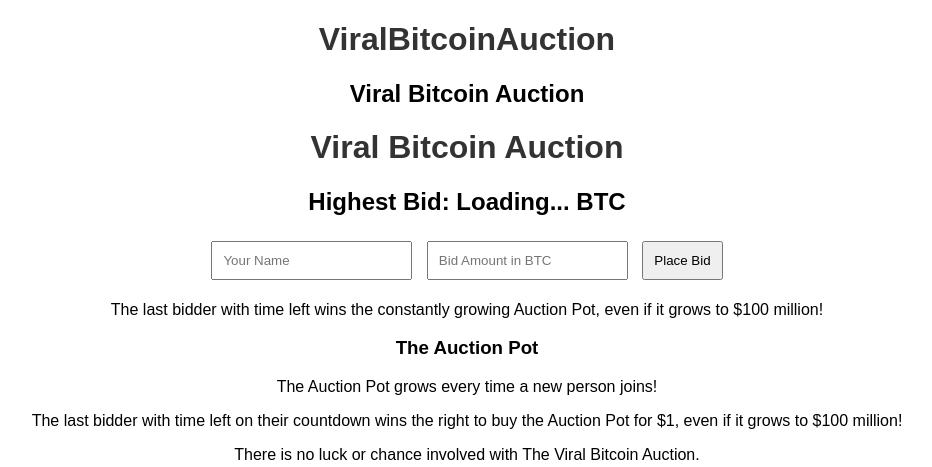
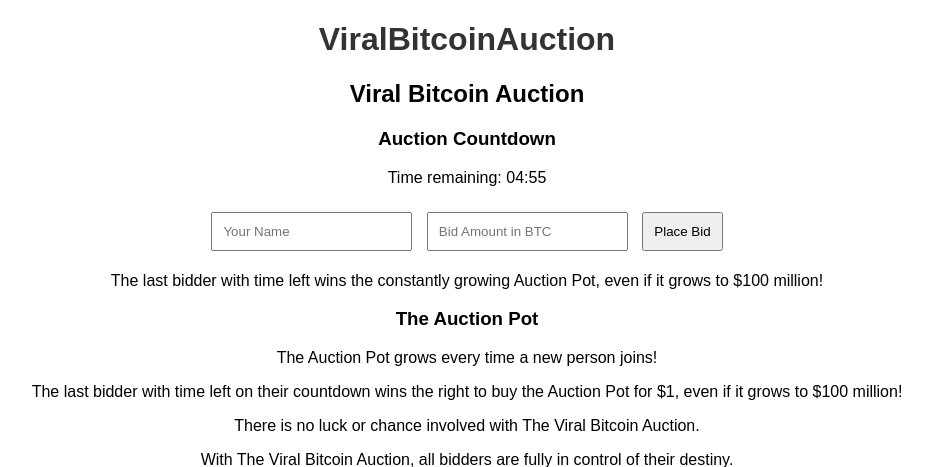
Before and after one commit to lancemcpherson88/Viral-Money-Auction, a Python web app: template templates/auction.html in a window 1280 px wide. Shown: the top 467 px of the page, without its empty margins (173-1105 px from the left). Run offline with Jinja, Linux system fonts and the light colour scheme; the template is opened without the code that fills it, so the values that code supplies are empty.

Commit message:
Update auction.html

```diff
--- a/templates/auction.html
+++ b/templates/auction.html
@@ -9,8 +9,8 @@
 <body>
     <h1>ViralBitcoinAuction</h1>
     <h2>Viral Bitcoin Auction</h2>
-   <h1>Viral Bitcoin Auction</h1>
-    <h2>Highest Bid: <span id="highest-bid">Loading...</span> BTC</h2>
+      <h3>Auction Countdown</h3>
+    <p>Time remaining: <span id="countdown-timer">Loading...</span></p>
 
     <form id="bid-form">
         <input type="text" name="user" placeholder="Your Name" required>
@@ -19,8 +19,32 @@
     </form>
 
     <script>
-        // Fetch the highest bid initially
-        fetchHighestBid();
+        // Set the countdown time in seconds (e.g., 5 minutes = 300 seconds)
+        let countdownTime = 300; // Adjust this for the starting countdown time
+
+        // Function to update the countdown timer
+        function updateCountdown() {
+            let minutes = Math.floor(countdownTime / 60);
+            let seconds = countdownTime % 60;
+
+            // Format the timer to have two digits
+            minutes = minutes < 10 ? "0" + minutes : minutes;
+            seconds = seconds < 10 ? "0" + seconds : seconds;
+
+            document.getElementById("countdown-timer").innerText = `${minutes}:${seconds}`;
+
+            // Decrement the countdown time
+            countdownTime--;
+
+            // If the countdown reaches zero, stop the timer and display a message
+            if (countdownTime < 0) {
+                clearInterval(timerInterval);
+                document.getElementById("countdown-timer").innerText = "Auction Ended!";
+            }
+        }
+
+        // Start the countdown timer
+        const timerInterval = setInterval(updateCountdown, 1000);
 
         // Handle form submission
         document.getElementById('bid-form').onsubmit = async function(event) {
@@ -35,18 +59,11 @@
             });
 
             if (response.ok) {
-                fetchHighestBid(); // Update the highest bid after submitting
+                // Reset the countdown time whenever a new bid is placed
+                countdownTime = 300; // Adjust this value to the reset time per bid
             }
         };
-
-        // Fetch and display the highest bid
-        async function fetchHighestBid() {
-            const response = await fetch('/bid', { method: 'GET' });
-            const result = await response.json();
-            document.getElementById('highest-bid').innerText = result.highest_bid.amount + ' BTC by ' + result.highest_bid.user;
-        }
     </script>
-
 
     <p>The last bidder with time left wins the constantly growing Auction Pot, even if it grows to $100 million!</p>
 
```
